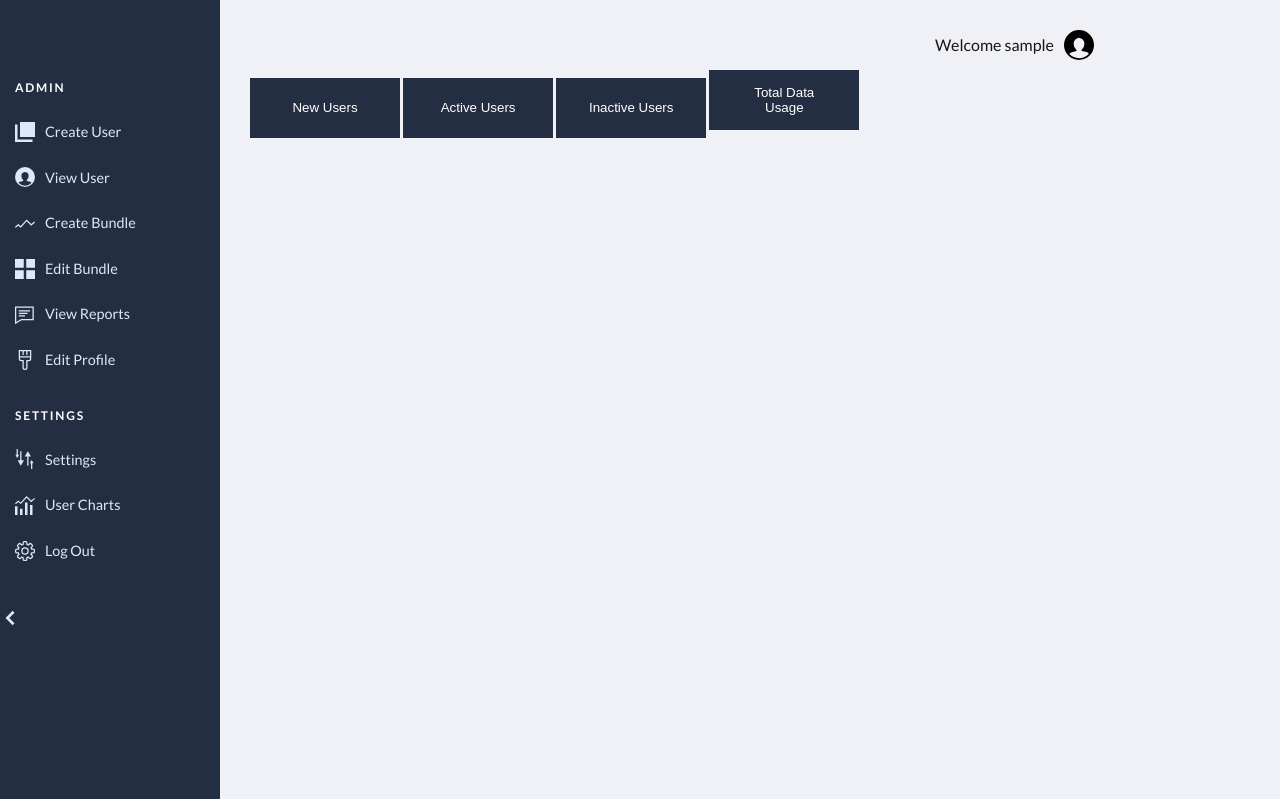
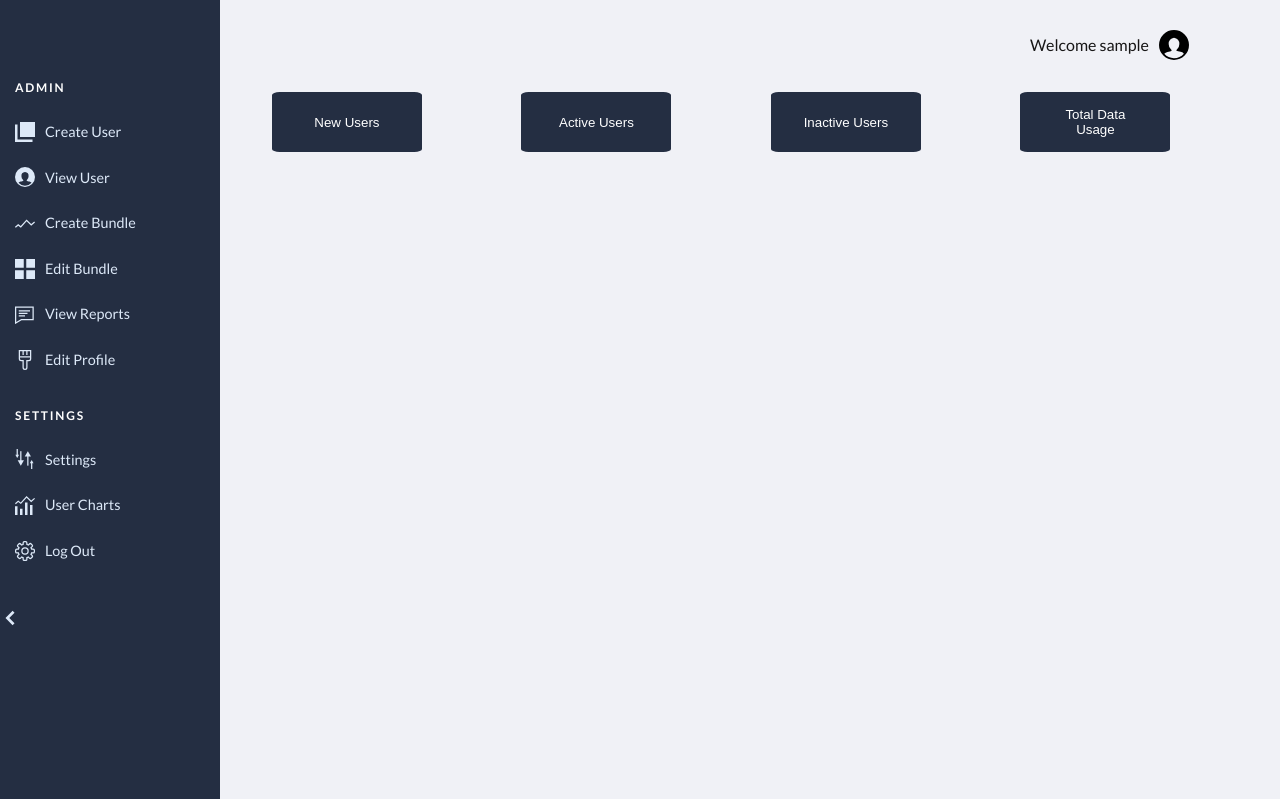
Before and after one commit to enoch17/ProtoNetWeb, a PHP site: page /pages/admin/dashboard.php in a window 1280 px wide. Shown: the top 799 px of the page. Run offline with PHP 8.4, Linux system fonts and the light colour scheme; the visitor is signed in with stand-in values (Sample User, id 1).

Commit message:
Minor changes

```diff
--- a/pages/admin/css/Index.css
+++ b/pages/admin/css/Index.css
@@ -1,7 +1,7 @@
 /* RESET RULES
 –––––––––––––––––––––––––––––––––––––––––––––––––– */
 @import url("https://fonts.googleapis.com/css?family=Lato:400,700&display=swap");
-
+/* * { border: 1px solid red; } */
 :root {
   --page-header-bgColor: #242e42;
   --page-header-bgColor-hover: #1d2636;
@@ -233,7 +233,7 @@ body {
 
 
 .btn-group button:hover {
-  background-color: blue;
+  background-color: rgb(63, 48, 97);
 }
 
 .search-and-user input[type="search"] {
@@ -265,7 +265,7 @@ body {
 }
 
 .search-and-user .admin-profile {
-    padding-left: 70%;
+  padding-left: 80%;
   display: flex;
   align-items: center;
 }
@@ -450,6 +450,13 @@ body {
   }
 }
 
+td{
+  padding : 2%;
+}
+
+button{
+  border-radius: 5%;
+}
 
 /* FOOTER
 –––––––––––––––––––––––––––––––––––––––––––––––––– */
--- a/pages/admin/dashboard.php
+++ b/pages/admin/dashboard.php
@@ -4,10 +4,14 @@ require "header.php";
 require "sidebar.php";?>
 <!-- Html goes here -->
 <div class="btn-group">
-  <button>New Users</button>
-  <button>Active Users</button>
-  <button>Inactive Users</button>
-  <button>Total Data Usage</button>
+    <table style="width: 100%">
+        <tr>
+            <td><button>New Users</button></td>
+            <td><button>Active Users</button></td>
+            <td><button>Inactive Users</button></td>
+            <td><button>Total Data Usage</button></td>
+        </tr>
+    </table>
 </div>
 
 <!-- html ends here -->
--- a/pages/admin/header.php
+++ b/pages/admin/header.php
@@ -1,7 +1,8 @@
 <!DOCTYPE html>
 <html>
 <head>
-	<title></title>
+  <title>ProntoNet</title>
+  <link rel="shortcut icon" href="https://png.pngtree.com/png-clipart/20190904/original/pngtree-internet-icon-png-image_4467503.jpg"/>
 	<link rel="stylesheet" type="text/css" href="css/Index.css">
 </head>
 <script src="js/Index.js"></script>
```
